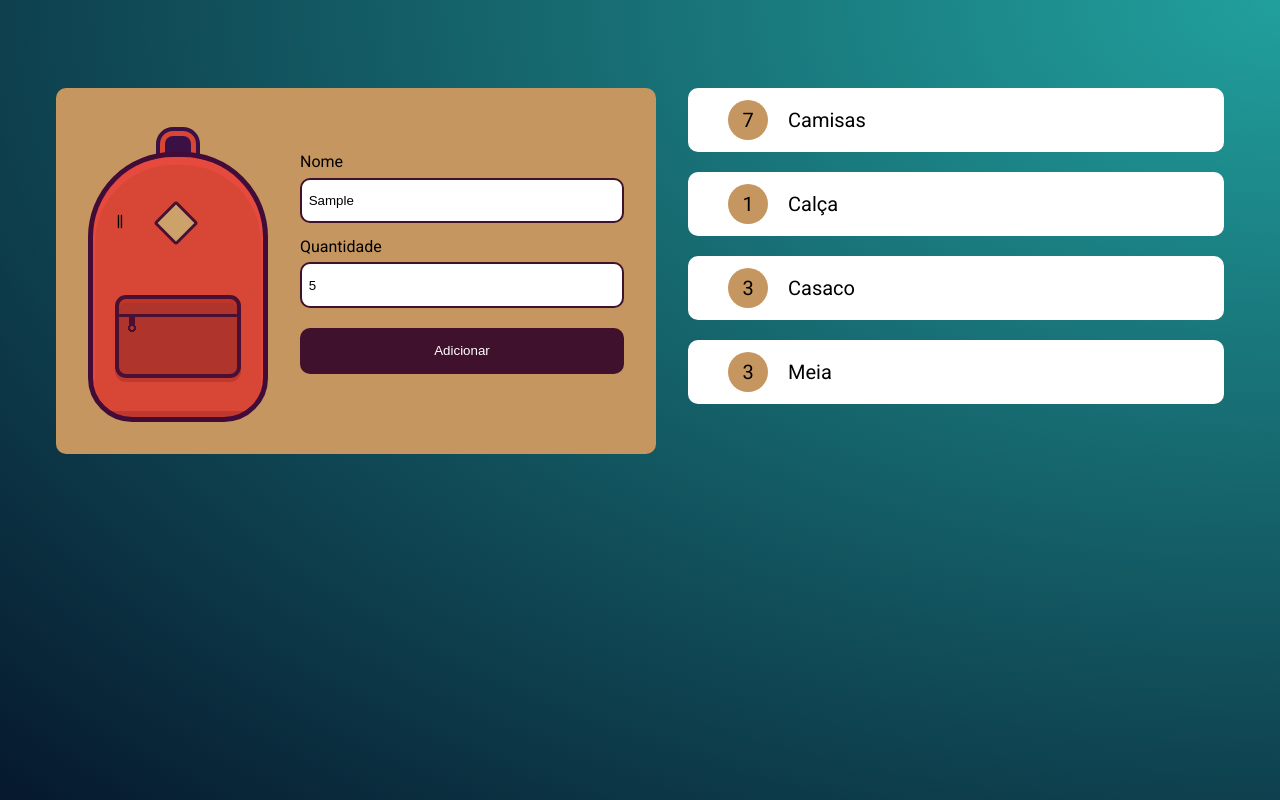
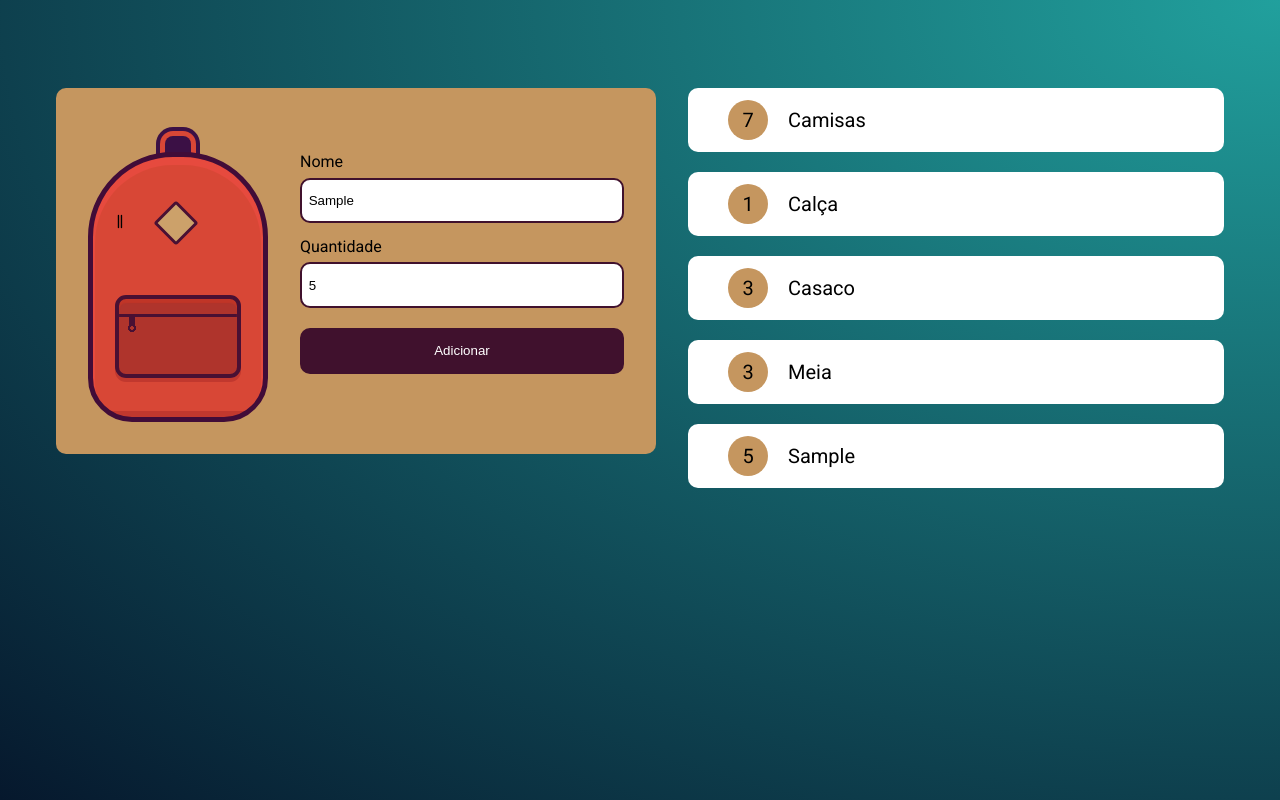
Before and after one commit to pachicodes/mochila, a plain HTML site: page index.html in a window 1280 px wide. Both pictures are taken after typing "Sample", "5" into the empty fields and a click on the input "Adicionar". Drawn offline with Linux system fonts and the light colour scheme.

Commit message:
lista ok

```diff
--- a/index.html
+++ b/index.html
@@ -24,7 +24,7 @@
             </form>
         </div>
 
-        <ul class="lista">
+        <ul class="lista" id="lista">
             <li class="item"><strong>7</strong>Camisas</li>
             <li class="item"><strong>1</strong>Calça</li>
             <li class="item"><strong>3</strong>Casaco</li>
--- a/js/main.js
+++ b/js/main.js
@@ -1,4 +1,5 @@
 const form = document.getElementById("novoItem");
+const lista = document.getElementById('lista');
 
 form.addEventListener("submit", (evento) => {
     evento.preventDefault();
@@ -8,4 +9,15 @@ form.addEventListener("submit", (evento) => {
 function criaElemento(nome, quantidade){
     console.log(nome);
     console.log(quantidade);
+
+    const novoItem = document.createElement('li');
+    novoItem.classList.add('item');
+
+    const numeroItem = document.createElement('strong');
+    numeroItem.innerHTML = quantidade;
+
+    novoItem.appendChild(numeroItem);
+    novoItem.innerHTML += nome;
+
+    lista.appendChild(novoItem);
 };
```
